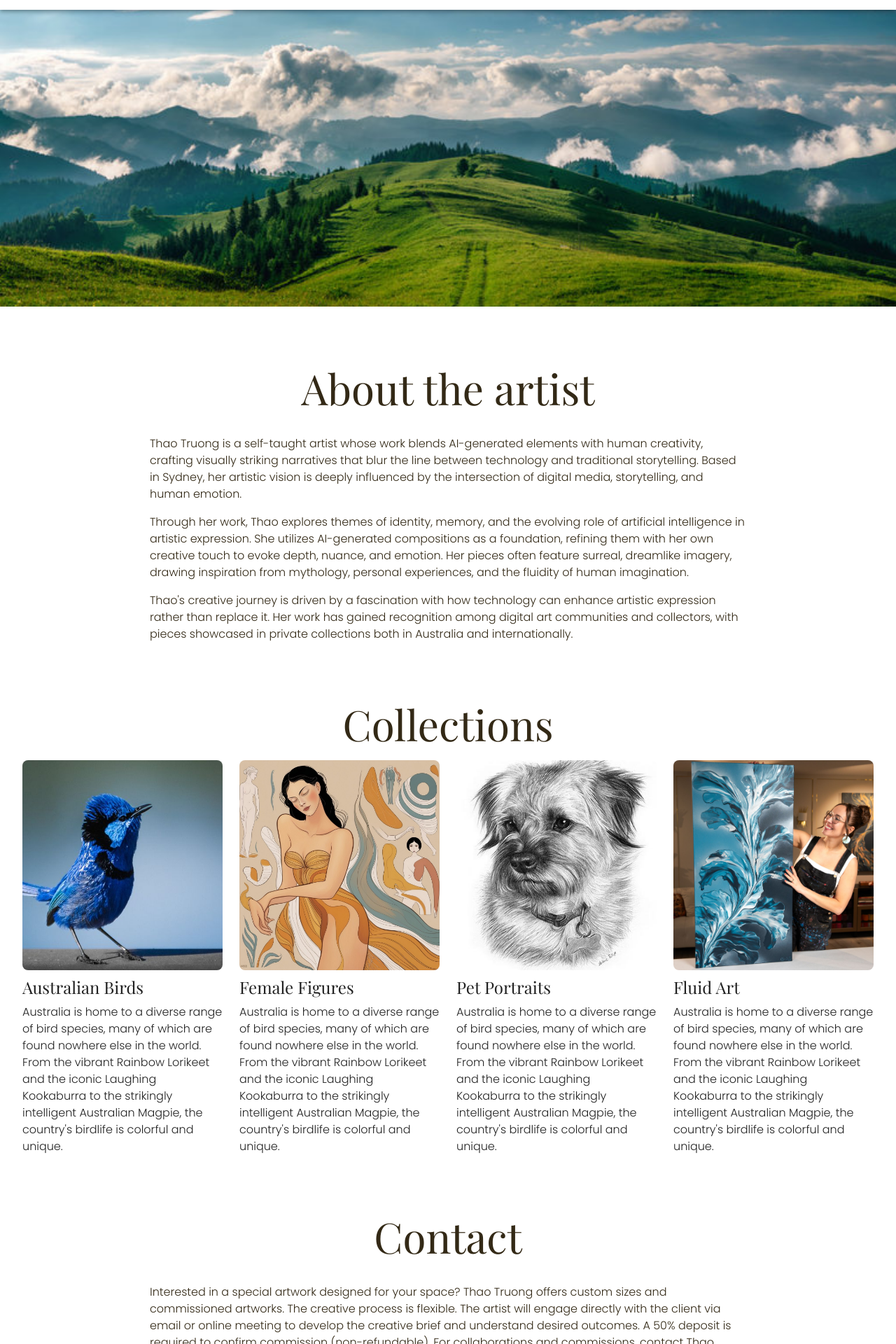
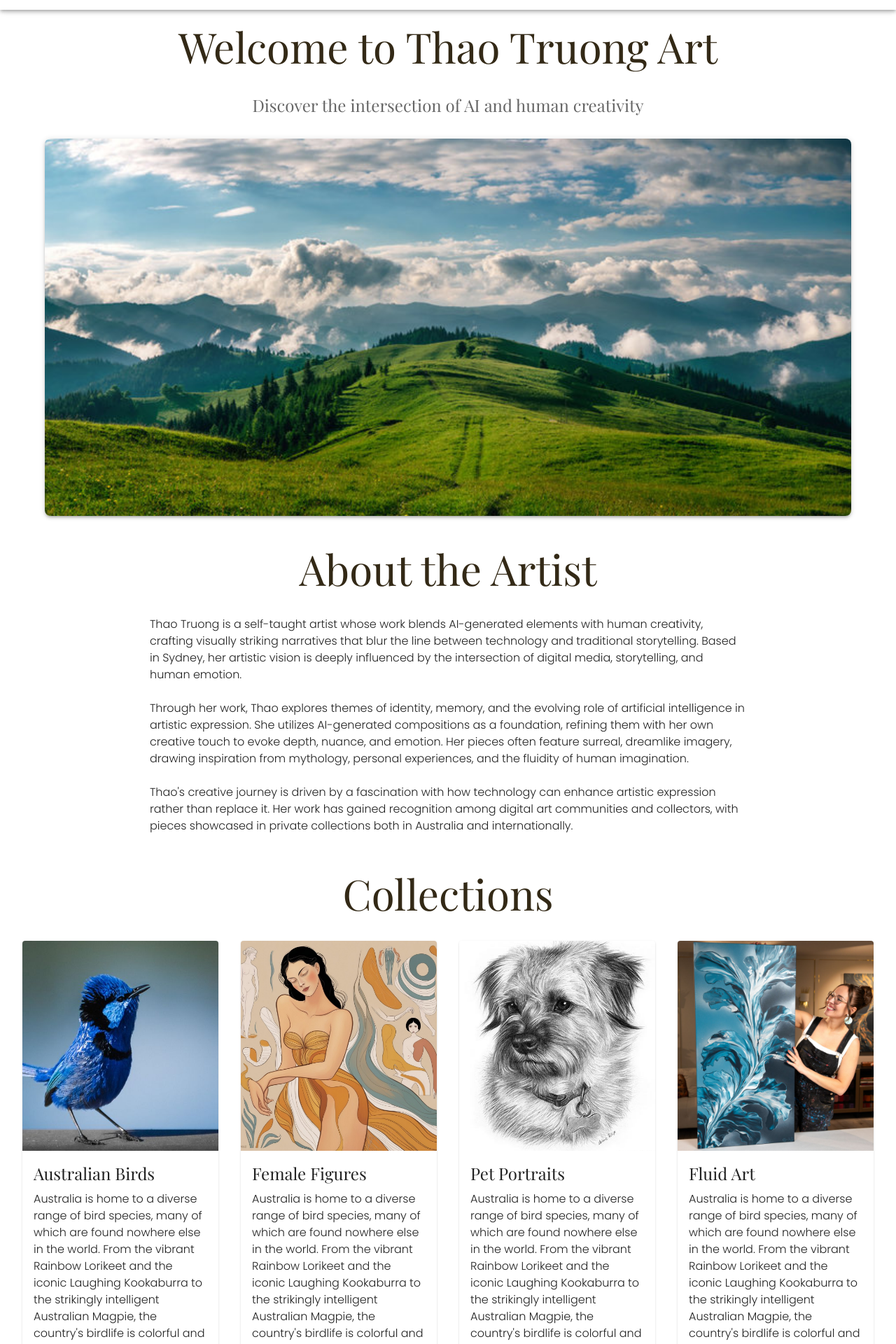
Before and after one commit to kt34/ThaoTruongArt, a React (Vite) app in the folder frontend/: page / in a window 1280 px wide. Shown: the part 100-2020 px from the top of the page at 70% size. Built offline with nearby package versions, Linux system fonts and the light colour scheme; a web font is replaced by a local one.

Commit message:
Fade complete

```diff
--- a/frontend/package.json
+++ b/frontend/package.json
@@ -15,8 +15,10 @@
     "@mui/icons-material": "^7.0.2",
     "@mui/material": "^7.0.2",
     "axios": "^1.8.4",
+    "framer-motion": "^12.7.0",
     "react": "^19.0.0",
     "react-dom": "^19.0.0",
+    "react-intersection-observer": "^9.16.0",
     "react-router-dom": "^7.5.0"
   },
   "devDependencies": {
--- /dev/null
+++ b/frontend/src/components/AnimatedSection.tsx
@@ -0,0 +1,28 @@
+import { motion } from 'framer-motion';
+import { useInView } from 'react-intersection-observer';
+import { ReactNode } from 'react';
+
+interface AnimatedSectionProps {
+  children: ReactNode;
+  delay?: number;
+}
+
+const AnimatedSection = ({ children, delay = 0 }: AnimatedSectionProps) => {
+  const [ref, inView] = useInView({
+    triggerOnce: true,
+    threshold: 0.1,
+  });
+
+  return (
+    <motion.div
+      ref={ref}
+      initial={{ opacity: 0, y: 20 }}
+      animate={inView ? { opacity: 1, y: 0 } : { opacity: 0, y: 20 }}
+      transition={{ duration: 0.6, delay }}
+    >
+      {children}
+    </motion.div>
+  );
+};
+
+export default AnimatedSection;
--- a/frontend/src/pages/About.tsx
+++ b/frontend/src/pages/About.tsx
@@ -1,8 +1,11 @@
 import { Box, Typography, Container } from '@mui/material';
+import AnimatedSection from '../components/AnimatedSection';
 
 const About = () => {
   return (
-    <Container maxWidth="md" sx={{ py: 8 }}>
+    <Box sx={{ py: 2, scrollMarginTop: '60px' }}>
+      <Container maxWidth="md">
+        <AnimatedSection>
           <Typography
             variant="h2"
             component="h1"
@@ -12,20 +15,40 @@ const About = () => {
               textAlign: 'center',
             }}
           >
-        About the artist
+            About the Artist
           </Typography>
-      <Box sx={{ color: 'secondary.main' }}>
-        <Typography paragraph>
+        </AnimatedSection>
+
+        <AnimatedSection delay={0.2}>
+          <Typography
+            variant="body1"
+            paragraph
+            sx={{ mb: 3 }}
+          >
             Thao Truong is a self-taught artist whose work blends AI-generated elements with human creativity, crafting visually striking narratives that blur the line between technology and traditional storytelling. Based in Sydney, her artistic vision is deeply influenced by the intersection of digital media, storytelling, and human emotion.
           </Typography>
-        <Typography paragraph>
+        </AnimatedSection>
+
+        <AnimatedSection delay={0.4}>
+          <Typography
+            variant="body1"
+            paragraph
+            sx={{ mb: 3 }}
+          >
             Through her work, Thao explores themes of identity, memory, and the evolving role of artificial intelligence in artistic expression. She utilizes AI-generated compositions as a foundation, refining them with her own creative touch to evoke depth, nuance, and emotion. Her pieces often feature surreal, dreamlike imagery, drawing inspiration from mythology, personal experiences, and the fluidity of human imagination.
           </Typography>
-        <Typography paragraph>
+        </AnimatedSection>
+
+        <AnimatedSection delay={0.6}>
+          <Typography
+            variant="body1"
+            paragraph
+          >
             Thao's creative journey is driven by a fascination with how technology can enhance artistic expression rather than replace it. Her work has gained recognition among digital art communities and collectors, with pieces showcased in private collections both in Australia and internationally.
           </Typography>
+        </AnimatedSection>
+      </Container>
     </Box>
-    </Container>
   );
 };
 
--- a/frontend/src/pages/Collections.tsx
+++ b/frontend/src/pages/Collections.tsx
@@ -1,93 +1,93 @@
-import { Box, Typography, Grid, Card, CardContent, CardMedia } from '@mui/material';
+import { Box, Typography, Container, Card, CardContent, CardMedia } from '@mui/material';
+import AnimatedSection from '../components/AnimatedSection';
 
 const Collections = () => {
   const collections = [
     {
       title: 'Australian Birds',
       image: '/images/australian-bird.jpg',
-      description: 'Australia is home to a diverse range of bird species, many of which are found nowhere else in the world. From the vibrant Rainbow Lorikeet and the iconic Laughing Kookaburra to the strikingly intelligent Australian Magpie, the country\'s birdlife is colorful and unique.',
+      description: 'Australia is home to a diverse range of bird species, many of which are found nowhere else in the world. From the vibrant Rainbow Lorikeet and the iconic Laughing Kookaburra to the strikingly intelligent Australian Magpie, the country\'s birdlife is colorful and unique.'
     },
     {
       title: 'Female Figures',
       image: '/images/female-figure.jpg',
-      description: 'Australia is home to a diverse range of bird species, many of which are found nowhere else in the world. From the vibrant Rainbow Lorikeet and the iconic Laughing Kookaburra to the strikingly intelligent Australian Magpie, the country\'s birdlife is colorful and unique.',
+      description: 'Australia is home to a diverse range of bird species, many of which are found nowhere else in the world. From the vibrant Rainbow Lorikeet and the iconic Laughing Kookaburra to the strikingly intelligent Australian Magpie, the country\'s birdlife is colorful and unique.'
     },
     {
       title: 'Pet Portraits',
       image: '/images/pet-painting.jpg',
-      description: 'Australia is home to a diverse range of bird species, many of which are found nowhere else in the world. From the vibrant Rainbow Lorikeet and the iconic Laughing Kookaburra to the strikingly intelligent Australian Magpie, the country\'s birdlife is colorful and unique.',
+      description: 'Australia is home to a diverse range of bird species, many of which are found nowhere else in the world. From the vibrant Rainbow Lorikeet and the iconic Laughing Kookaburra to the strikingly intelligent Australian Magpie, the country\'s birdlife is colorful and unique.'
     },
     {
       title: 'Fluid Art',
       image: '/images/fluid-painting.jpg',
-      description: 'Australia is home to a diverse range of bird species, many of which are found nowhere else in the world. From the vibrant Rainbow Lorikeet and the iconic Laughing Kookaburra to the strikingly intelligent Australian Magpie, the country\'s birdlife is colorful and unique.',
-    },
+      description: 'Australia is home to a diverse range of bird species, many of which are found nowhere else in the world. From the vibrant Rainbow Lorikeet and the iconic Laughing Kookaburra to the strikingly intelligent Australian Magpie, the country\'s birdlife is colorful and unique.'
+    }
   ];
 
   return (
-    <Box
-      id="collections"
-      sx={{
-        py: 2,
-        paddingTop: '60px',
-        marginTop: '-60px',
-      }}
-    >
+    <Box sx={{ py: 2, scrollMarginTop: '60px', width: '100%', maxWidth: '100%' }}>
+      <Container maxWidth={false} sx={{ px: { xs: 2, sm: 3, md: 4 } }}>
+        <AnimatedSection>
           <Typography
-        id="collections-header"
             variant="h2"
             component="h1"
             sx={{
               color: 'secondary.main',
+              mb: 4,
               textAlign: 'center',
-          mb: 2,
             }}
           >
             Collections
           </Typography>
-      <Box
-        className="collections-grid"
-        sx={{
+        </AnimatedSection>
+
+        <Box sx={{
           display: 'grid',
           gridTemplateColumns: {
             xs: '1fr',
             sm: 'repeat(2, 1fr)',
-            md: 'repeat(4, 1fr)',
+            md: 'repeat(4, 1fr)'
           },
-          gap: 3,
-          px: 4,
+          gap: 4,
+          width: '100%',
+          maxWidth: '100%'
+        }}>
+          {collections.map((collection, index) => (
+            <AnimatedSection key={index} delay={index * 0.1}>
+              <Card
+                sx={{
+                  height: '100%',
+                  display: 'flex',
+                  flexDirection: 'column',
+                  transition: 'transform 0.3s ease-in-out',
+                  '&:hover': {
+                    transform: 'scale(1.02)',
+                  },
                 }}
               >
-        {collections.map((collection, index) => (
-          <Box
-            key={index}
-            className="collection-item"
-            sx={{
-              display: 'flex',
-              flexDirection: 'column',
-              gap: 1,
-            }}
-          >
-            <Box
+                <CardMedia
                   component="img"
-              src={collection.image}
+                  height="300"
+                  image={collection.image}
                   alt={collection.title}
                   sx={{
-                width: '100%',
-                height: '300px',
-                objectFit: 'cover',
-                borderRadius: 2,
+                    objectFit: 'cover'
                   }}
                 />
-            <Typography variant="h5" component="h2">
+                <CardContent sx={{ flexGrow: 1 }}>
+                  <Typography gutterBottom variant="h5" component="h2">
                     {collection.title}
                   </Typography>
-            <Typography variant="body1">
+                  <Typography>
                     {collection.description}
                   </Typography>
-          </Box>
+                </CardContent>
+              </Card>
+            </AnimatedSection>
           ))}
         </Box>
+      </Container>
     </Box>
   );
 };
--- a/frontend/src/pages/FAQ.tsx
+++ b/frontend/src/pages/FAQ.tsx
@@ -1,28 +1,28 @@
-import { Box, Typography, Container, Accordion, AccordionSummary, AccordionDetails } from '@mui/material';
+import { Container, Typography, Accordion, AccordionSummary, AccordionDetails, Box } from '@mui/material';
 import ExpandMoreIcon from '@mui/icons-material/ExpandMore';
 
 const faqs = [
   {
-    question: 'Commissions',
-    answer: 'Thao Truong is a self-taught artist whose work blends AI-generated elements with human creativity, crafting visually striking narratives that blur the line between technology and traditional storytelling. Based in Sydney, her artistic vision is deeply influenced by the intersection of digital media, storytelling, and human emotion.',
+    question: 'How can I purchase artwork?',
+    answer: 'You can purchase artwork directly through our website. Each piece will have a "Purchase" button that will guide you through the process. We accept various payment methods including credit cards and PayPal.'
   },
   {
-    question: 'Returns',
-    answer: 'Through her work, Thao explores themes of identity, memory, and the evolving role of artificial intelligence in artistic expression. She utilizes AI-generated compositions as a foundation, refining them with her own creative touch to evoke depth, nuance, and emotion. Her pieces often feature surreal, dreamlike imagery, drawing inspiration from mythology, personal experiences, and the fluidity of human imagination.',
+    question: 'What is your shipping policy?',
+    answer: 'We ship worldwide using trusted carriers. Shipping costs are calculated based on the size and weight of the artwork, as well as the destination. All artwork is carefully packaged to ensure safe delivery.'
   },
   {
-    question: 'Damages and Issues',
-    answer: "Thao's creative journey is driven by a fascination with how technology can enhance artistic expression rather than replace it. Her work has gained recognition among digital art communities and collectors, with pieces showcased in private collections both in Australia and internationally.",
+    question: 'Do you accept commissions?',
+    answer: 'Yes, we accept commissions for custom artwork. Please contact us through the contact form with your requirements, and we\'ll discuss the details and pricing.'
   },
   {
-    question: 'Exceptions',
-    answer: "Thao's creative journey is driven by a fascination with how technology can enhance artistic expression rather than replace it. Her work has gained recognition among digital art communities and collectors, with pieces showcased in private collections both in Australia and internationally.",
-  },
+    question: 'What is your return policy?',
+    answer: 'We want you to be completely satisfied with your purchase. If you\'re not happy with your artwork, you can return it within 14 days of receipt for a full refund, minus shipping costs.'
+  }
 ];
 
 const FAQ = () => {
   return (
-    <Container maxWidth="md" sx={{ py: 8 }}>
+    <Container maxWidth="md" sx={{ py: 8, scrollMarginTop: '60px' }}>
       <Typography
         variant="h2"
         component="h1"
@@ -44,6 +44,8 @@ const FAQ = () => {
                 '&:hover': {
                   backgroundColor: 'action.hover',
                 },
+                '&:focus': { outline: 'none' },
+                '&:focus-visible': { outline: 'none' }
               }}
             >
               <Typography variant="h6" sx={{ color: 'secondary.main' }}>
--- a/frontend/src/pages/Home.tsx
+++ b/frontend/src/pages/Home.tsx
@@ -1,30 +1,54 @@
-import { Box } from '@mui/material';
+import { Box, Typography, Container } from '@mui/material';
+import AnimatedSection from '../components/AnimatedSection';
 
 const Home = () => {
   return (
-    <Box
-      id="home"
+    <Box sx={{ py: 2, scrollMarginTop: '60px' }}>
+      <Container maxWidth="lg">
+        <AnimatedSection>
+          <Typography
+            variant="h2"
+            component="h1"
             sx={{
-        width: '100%',
-        position: 'relative',
-        height: '500px',
-        overflow: 'hidden',
-        paddingTop: '60px',
-        marginTop: '-60px',
-        py: 2,
+              color: 'secondary.main',
+              mb: 4,
+              textAlign: 'center',
             }}
           >
+            Welcome to Thao Truong Art
+          </Typography>
+        </AnimatedSection>
+
+        <AnimatedSection delay={0.2}>
+          <Typography
+            variant="h5"
+            component="h2"
+            sx={{
+              color: 'text.secondary',
+              mb: 4,
+              textAlign: 'center',
+            }}
+          >
+            Discover the intersection of AI and human creativity
+          </Typography>
+        </AnimatedSection>
+
+        <AnimatedSection delay={0.4}>
           <Box
             component="img"
             src="/images/nature-image.jpg"
-        alt="Nature"
+            alt="Featured Artwork"
             sx={{
               width: '100%',
-          height: '100%',
+              height: 'auto',
+              maxHeight: '600px',
               objectFit: 'cover',
-          display: 'block',
+              borderRadius: 2,
+              boxShadow: 3,
             }}
           />
+        </AnimatedSection>
+      </Container>
     </Box>
   );
 };
```
Also changed, not shown: 1 other file (tests, documents, lock files or other folders). Lines whose indentation alone changed are shown as unchanged.
